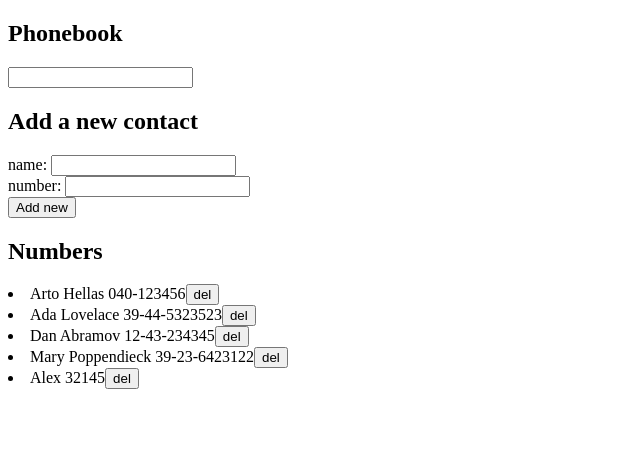
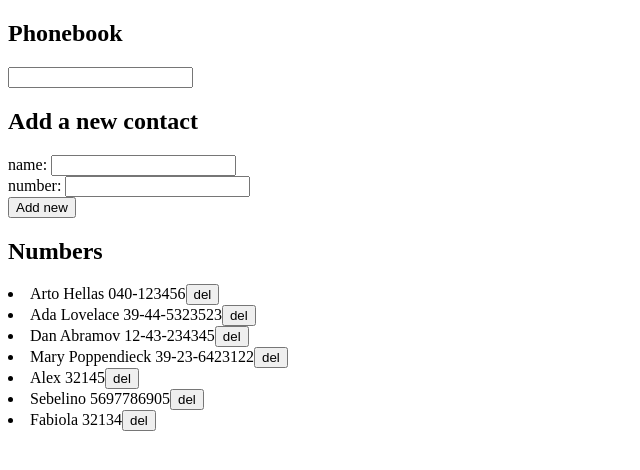
Before and after one commit to alex-nogales/studies-helsinki, a React (Create React App) app in the folder part2/phonebook/: page / in a window 1280 px wide. Shown: the top 470 px of the page, without its empty margins (0-640 px from the left). Built offline with nearby package versions, Linux system fonts and the light colour scheme; data requests are answered from the project's data file.

Commit message:
Finish step11

```diff
--- a/part2/phonebook/db.json
+++ b/part2/phonebook/db.json
@@ -24,6 +24,16 @@
       "name": "Alex",
       "number": "32145",
       "id": 5
+    },
+    {
+      "name": "Sebelino",
+      "number": "5697786905",
+      "id": 6
+    },
+    {
+      "name": "Fabiola",
+      "number": "32134",
+      "id": 7
     }
   ]
 }
--- a/part2/phonebook/src/App.js
+++ b/part2/phonebook/src/App.js
@@ -4,12 +4,14 @@
 import Filter from './components/Filter'
 import PersonForm from './components/PersonForm'
 import Persons from './components/Persons'
+import Notification from './components/Notification'
 
 const App = () => {
   const [ persons, setPersons ] = useState([])
   const [ newName, setNewName ] = useState('')
   const [ newNumber, setNewNumber ] = useState('')
   const [ searchName, setSearchName ] = useState('')
+  const [ notificationMessage, setNotificationMessage ] = useState(null)
 
   useEffect(() => {
     personsService
@@ -32,6 +34,8 @@
           .update(nameExists.id, changedPerson)
           .then(returnedPerson => {
             setPersons(persons.map(person => person.id !== nameExists.id ? person : returnedPerson))
+            setNotificationMessage(`Modified ${newName} `)
+            setTimeout(() => setNotificationMessage(null), 5000)
           })
       }
 
@@ -46,6 +50,8 @@
           setPersons(persons.concat(returnedPerson))
           setNewName('')
           setNewNumber('')
+          setNotificationMessage(`Added ${newName}`)
+          setTimeout(() => setNotificationMessage(null), 5000)
         })
     }
   }
@@ -53,6 +59,7 @@
   return (
     <div>
       <h2>Phonebook</h2>
+      <Notification message={notificationMessage} />
       <Filter searchName={searchName} setSearchName={setSearchName} />
 
       <h2>Add a new contact</h2>
--- /dev/null
+++ b/part2/phonebook/src/components/Notification.js
@@ -0,0 +1,16 @@
+import React from 'react'
+import '../index.css'
+
+const Notification = ({ message }) => {
+    if (message === null) {
+        return null
+    }
+    return (
+        <div className='success'>
+            {message}
+        </div>
+    )
+}
+
+
+export default Notification
--- a/part2/phonebook/src/index.css
+++ b/part2/phonebook/src/index.css
@@ -1,13 +1,19 @@
-body {
-  margin: 0;
-  font-family: -apple-system, BlinkMacSystemFont, 'Segoe UI', 'Roboto', 'Oxygen',
-    'Ubuntu', 'Cantarell', 'Fira Sans', 'Droid Sans', 'Helvetica Neue',
-    sans-serif;
-  -webkit-font-smoothing: antialiased;
-  -moz-osx-font-smoothing: grayscale;
+.error {
+  color: red;
+  background: lightgrey;
+  font-size: 20px;
+  border-style: solid;
+  border-radius: 5px;
+  padding: 10px;
+  margin-bottom: 10px;
 }
 
-code {
-  font-family: source-code-pro, Menlo, Monaco, Consolas, 'Courier New',
-    monospace;
+.success {
+  color: green;
+  background: lightgray;
+  font-size: 20px;
+  border-style: solid;
+  border-radius: 5px;
+  padding: 10px;
+  margin-bottom: 10px;
 }
```
